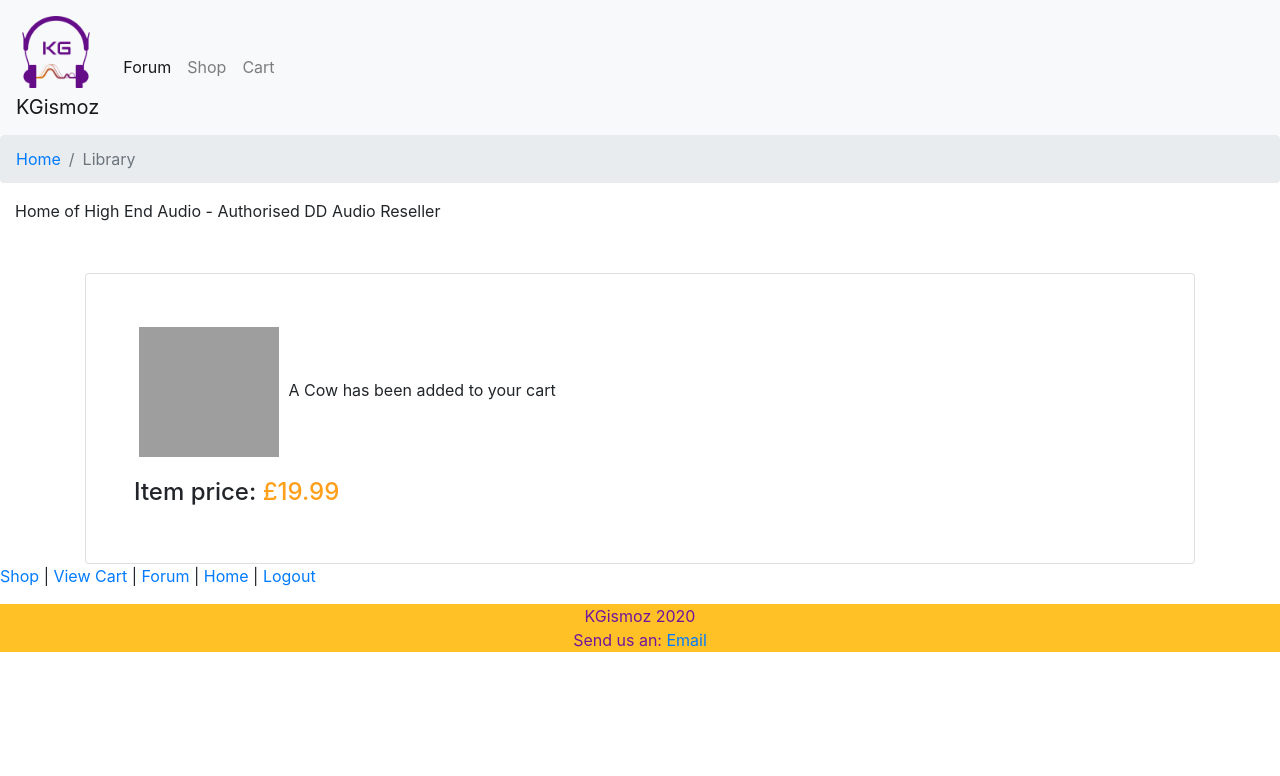
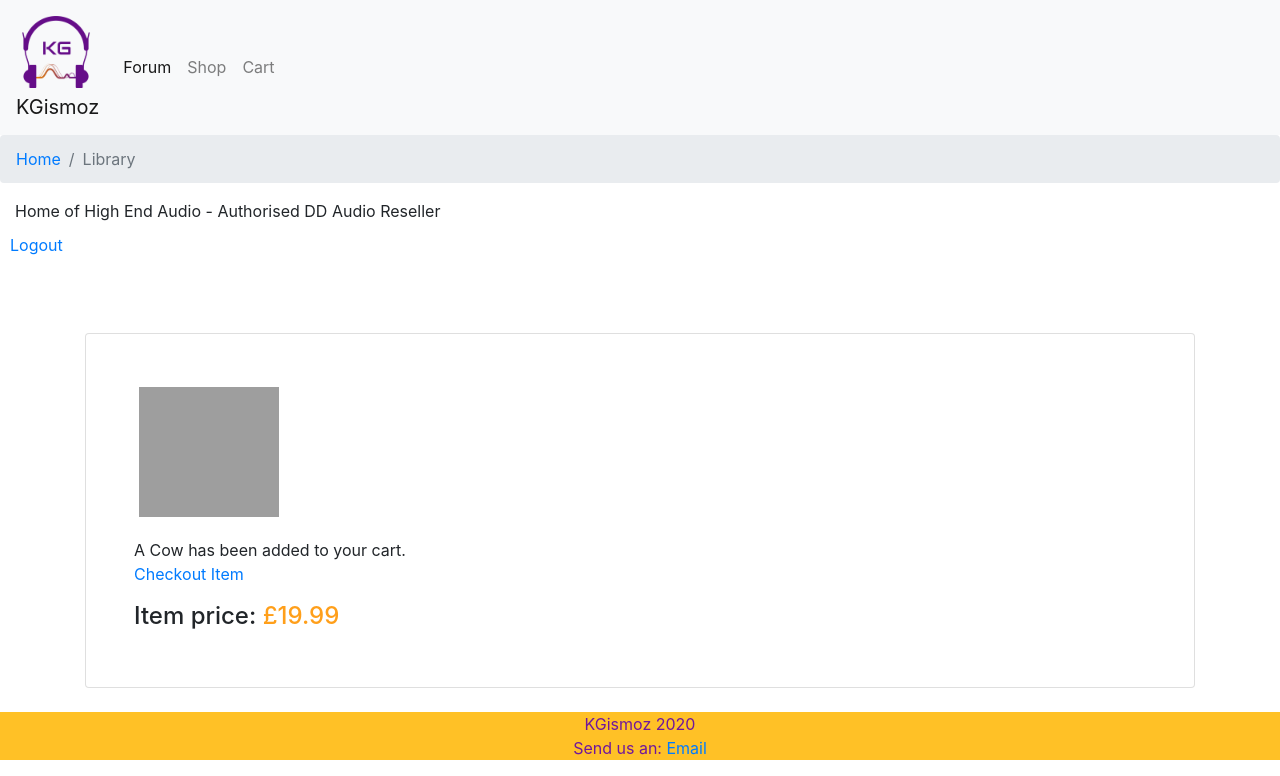
Before and after one commit to kerontt/Assignment3, a PHP site: page /added.php?id=1 in a window 1280 px wide. Shown: the part 109-885 px from the top of the page. Before the commit the page ends 761 px from the top, so only its background shows below. Run offline with PHP 8.4, Linux system fonts and the light colour scheme; the visitor is signed in with stand-in values (Sample User, id 1); data comes from the database, SQL or seed files in the repository; some libraries are stand-ins or nearby versions; grey boxes are pictures that could not be loaded.

Commit message:
Item image added and made a link to cart. In addition, a 'checkout link is added. Perhaps a 'continue shoping link would be a good addition.

```diff
--- a/added.php
+++ b/added.php
@@ -10,6 +10,11 @@ if ( !isset( $_SESSION[ 'user_id' ] ) ) { require ( 'login_tools.php' ) ; load()
 $page_title = 'Cart Addition' ;
 include ( 'includes/header.html' ) ;
 include ( 'includes/menu.html' ) ;
+
+# Create navigation links.
+echo '<div class="secnav"';
+echo '<p><a href="goodbye.php">Logout</a></p>' ;
+echo '</div>';
 
 # Get passed product id and assign it to a variable.
 if ( isset( $_GET['id'] ) ) $id = $_GET['id'] ;
@@ -38,9 +43,9 @@ if ( mysqli_num_rows( $r ) == 1 )
 
     echo '<div class="container">';
     echo '<div class="card">';
-    echo '<p><span><img class="thumbnail" src='.$row["$thisItemImage"].' </span> Another '.$row["$thisItem"].' has been added to your cart</p>';
+    echo '<p><span><a href="cart.php"><img class="thumbnail" src='.$row["$thisItemImage"].' </span></a><p class="product-description"> Another '.$row["$thisItem"].' has been added to your cart. <br><a href="cart.php">Checkout Item</a></p>';
     echo '<h4 class="price">Item price: <span>£'. $row[$thisItemPrice] . '</span></h4></div>';
-    echo'</div></div>';
+    echo'</div></div><br>';
   }
   else
   {
@@ -48,8 +53,8 @@ if ( mysqli_num_rows( $r ) == 1 )
     $_SESSION['cart'][$id]= array ( 'quantity' => 1, 'price' => $row['item_price'] ) ;
     echo '<div class="container">';
     echo '<div class="card">';
-    echo '<p><span><img class="thumbnail" src='.$row["$thisItemImage"].' </span> A '.$row["$thisItem"].' has been added to your cart</p>';
-    echo '<h4 class="price">Item price: <span>£'. $row[$thisItemPrice] . '</span></h4></div>';
+    echo '<p><span><a href="cart.php"><img class="thumbnail" src='.$row["$thisItemImage"].' </span></a><p class="product-description"> A '.$row["$thisItem"].' has been added to your cart. <br><a href="cart.php">Checkout Item</a>';
+    echo '<h4 class="price">Item price: <span>£'. $row[$thisItemPrice] . '</span></h4></div><br>';
     echo'</div></div>';
   }
 }
@@ -57,8 +62,6 @@ if ( mysqli_num_rows( $r ) == 1 )
 # Close database connection.
 mysqli_close($dbc);
 
-# Create navigation links.
-echo '<p><a href="shop.php">Shop</a> | <a href="cart.php">View Cart</a> | <a href="forum.php">Forum</a> | <a href="home.php">Home</a> | <a href="goodbye.php">Logout</a></p>' ;
 
 # Display footer section.
 include ( 'includes/footer.html' ) ;
```
